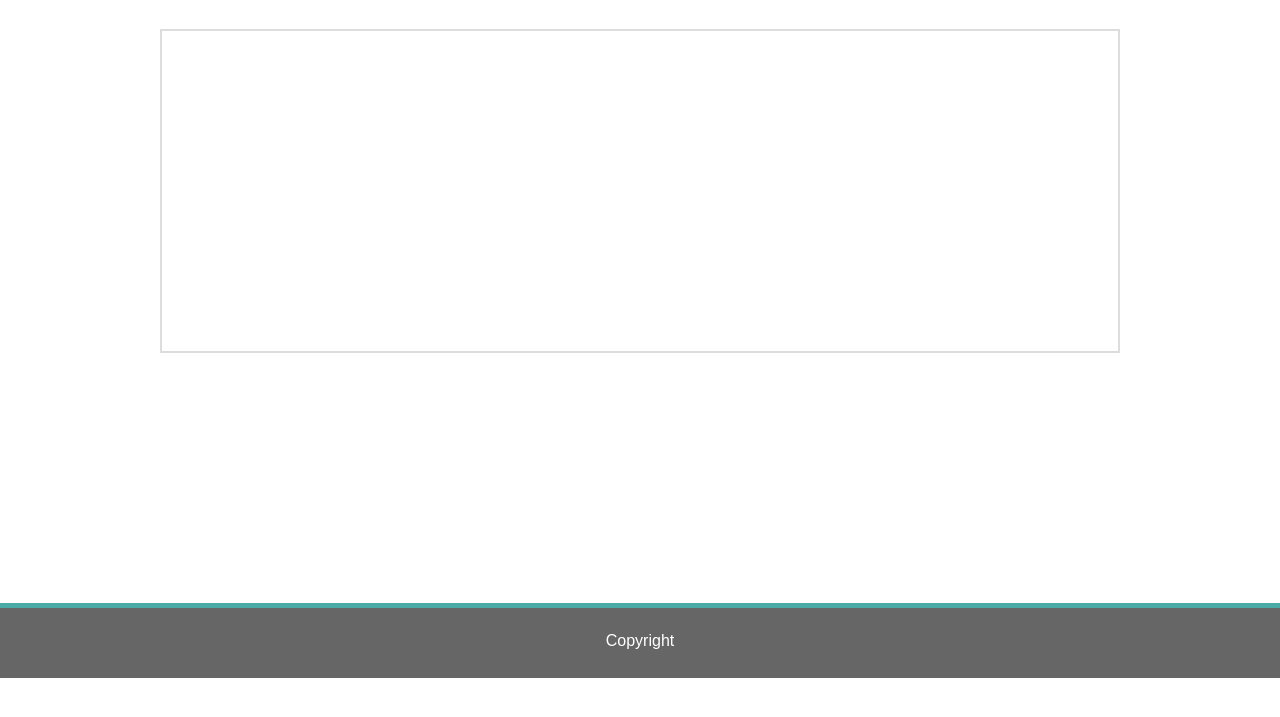
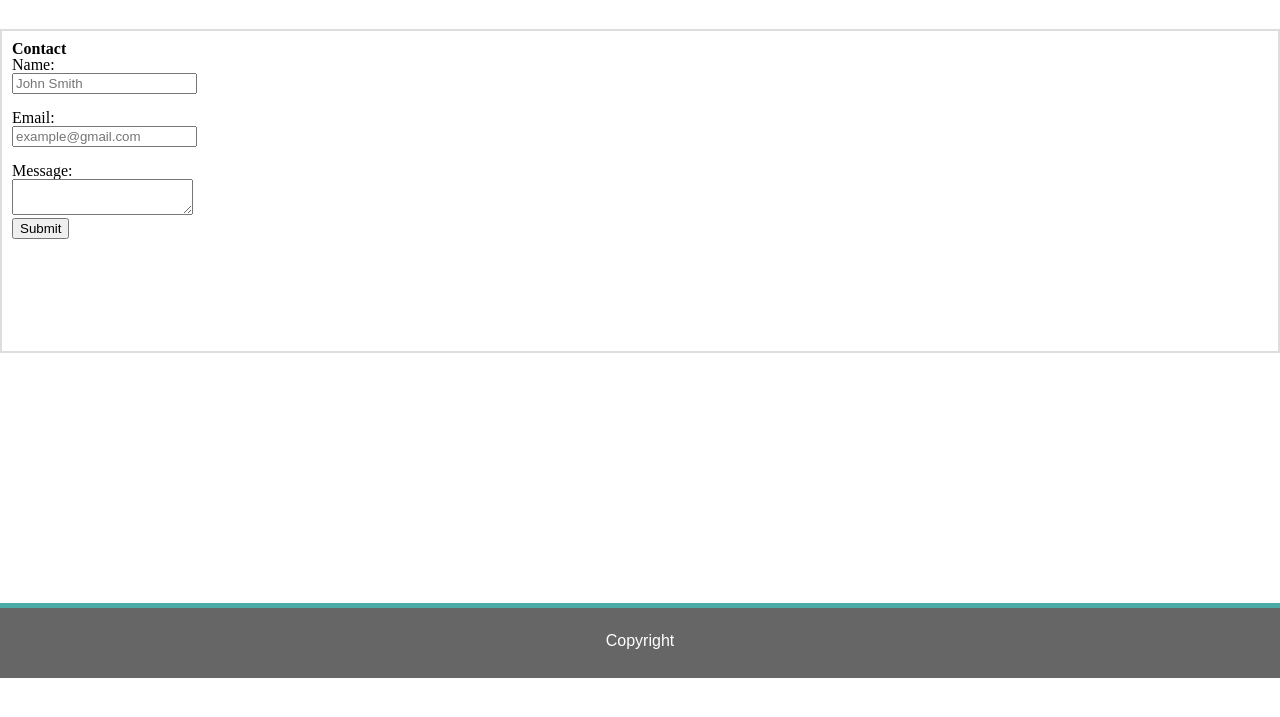
Before and after one commit to rbunnicelli/Basic-Portfolio, a plain HTML site: page contact.html in a window 1280 px wide. Shown: the part 53-770 px from the top of the page. Drawn offline with Linux system fonts and the light colour scheme.

Commit message:
contact.html

```diff
--- a/contact.html
+++ b/contact.html
@@ -16,9 +16,24 @@
             </ul>
             </div>
         </header>
-        <div class="container">
-        <section class=sect2>
-
+        <div class="containercontact">
+        <section class="sect2">
+            <h4>Contact</h4>
+                <form class="name">
+                    Name:<br>
+                    <input type="text" name="Name" placeholder="John Smith">
+                </form>
+                <br>
+                <form class="email">
+                    Email:<br>
+                    <input type="text" name="Email" placeholder="example@gmail.com">
+                </form>
+                <br>
+                <form class="message">
+                    Message:<br>
+                    <textarea id="message" name="message"></textarea>
+                </form>
+                <button type="button">Submit</button>
         </div>
         <footer>
             <p3>Copyright</p3>
```
